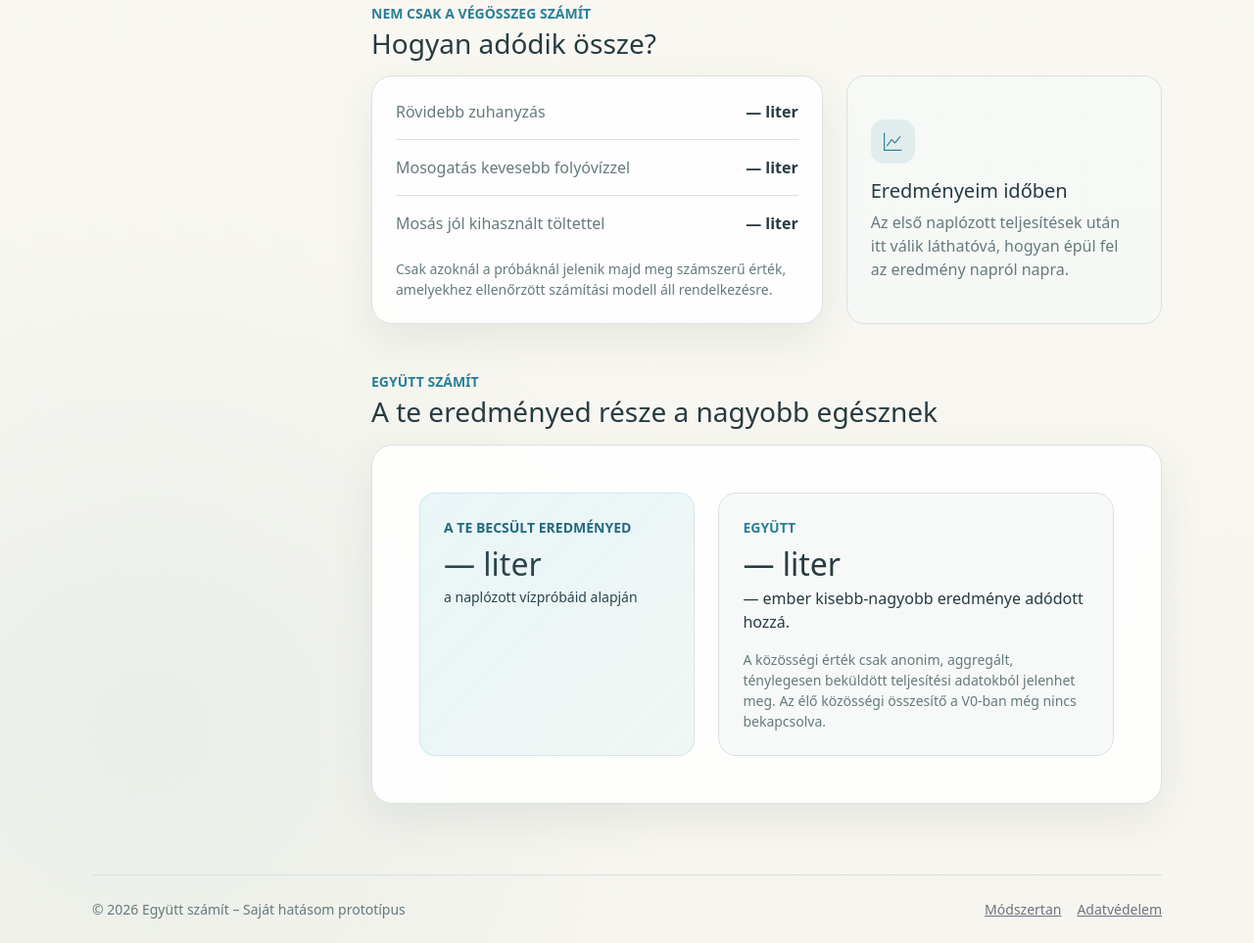
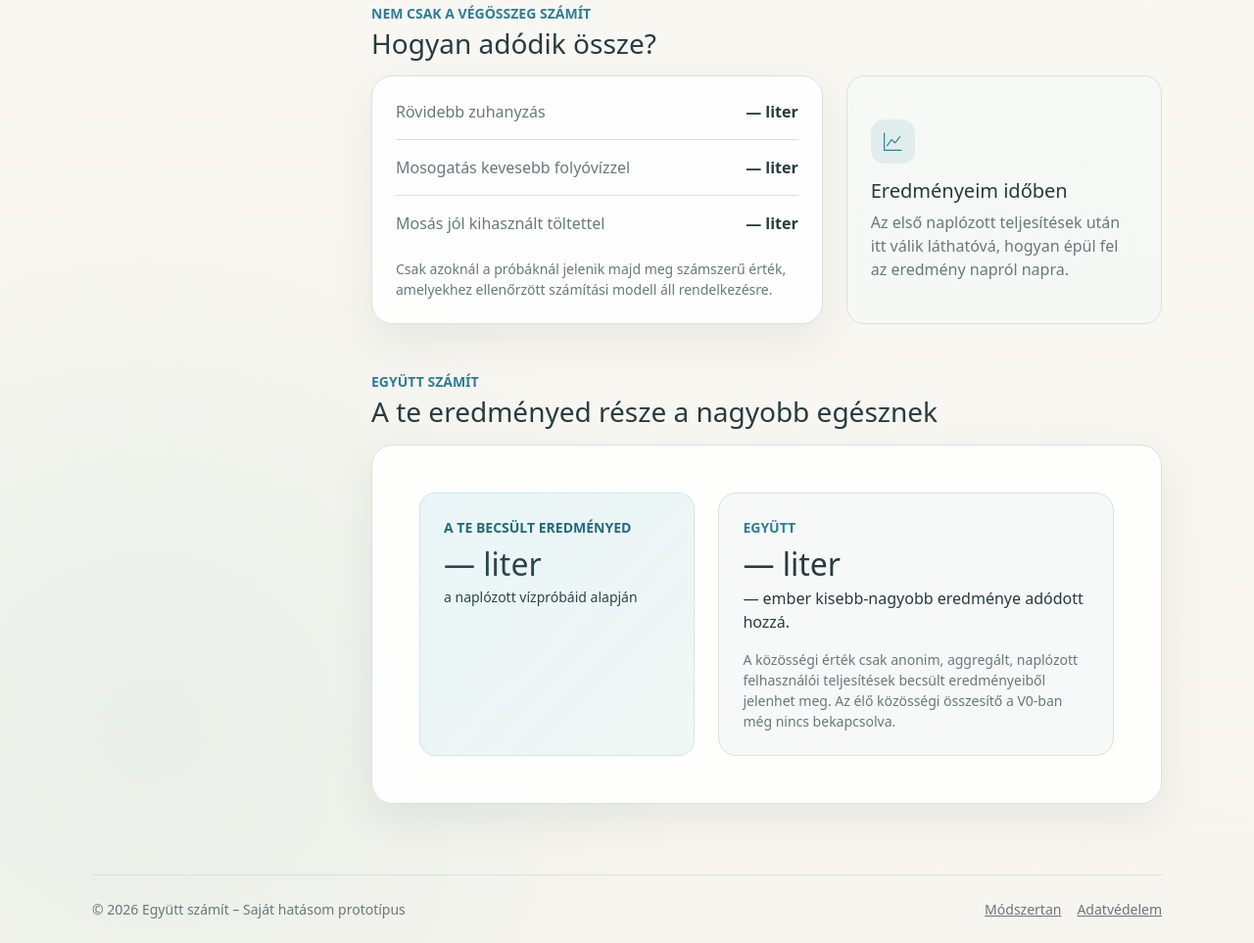
Before and after one commit to parkapcsolatikartya/egyutt-szamit-webapp, a website: page app/impact.html in a window 1280 px wide. Shown: the part 1247-2210 px from the top of the page at 98% size. Drawn offline with nearby package versions, Linux system fonts and the light colour scheme.

Commit message:
refine: clarify estimated community impact copy

```diff
--- a/app/impact.html
+++ b/app/impact.html
@@ -132,7 +132,7 @@
                       <p class="small text-uppercase fw-semibold text-primary mb-2">Együtt</p>
                       <p class="h2 mb-1">— liter</p>
                       <p class="mb-3">— ember kisebb-nagyobb eredménye adódott hozzá.</p>
-                      <p class="small text-body-secondary mb-0">A közösségi érték csak anonim, aggregált, ténylegesen beküldött teljesítési adatokból jelenhet meg. Az élő közösségi összesítő a V0-ban még nincs bekapcsolva.</p>
+                      <p class="small text-body-secondary mb-0">A közösségi érték csak anonim, aggregált, naplózott felhasználói teljesítések becsült eredményeiből jelenhet meg. Az élő közösségi összesítő a V0-ban még nincs bekapcsolva.</p>
                     </div></div>
                   </div>
                 </div>
```
